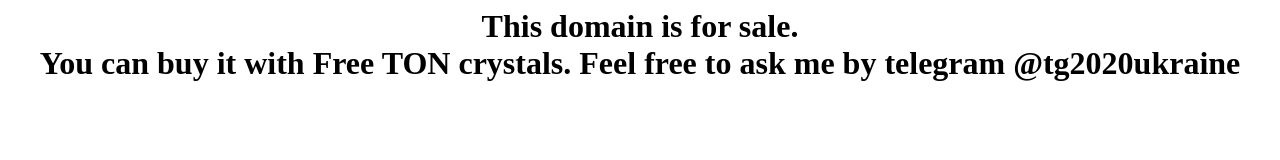
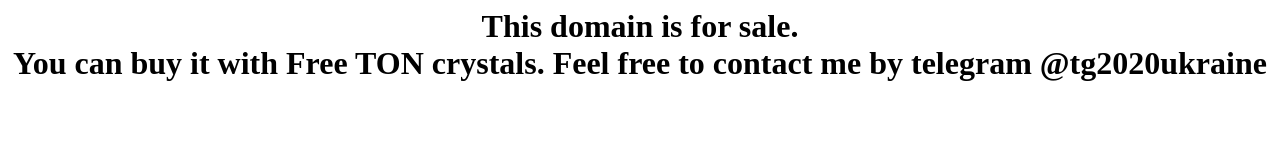
Before and after one commit to doctor4891/freeton.exchange, a plain HTML site: page index.html in a window 1280 px wide. Drawn offline with Linux system fonts and the light colour scheme.

Commit message:
Update index.html

```diff
--- a/index.html
+++ b/index.html
@@ -2,6 +2,6 @@
 <center>
 
 <h1>This domain is for sale. <br>
-You can buy it with Free TON crystals. Feel free to ask me by telegram @tg2020ukraine</h1>
+You can buy it with Free TON crystals. Feel free to contact me by telegram @tg2020ukraine</h1>
 
 </center>
```
